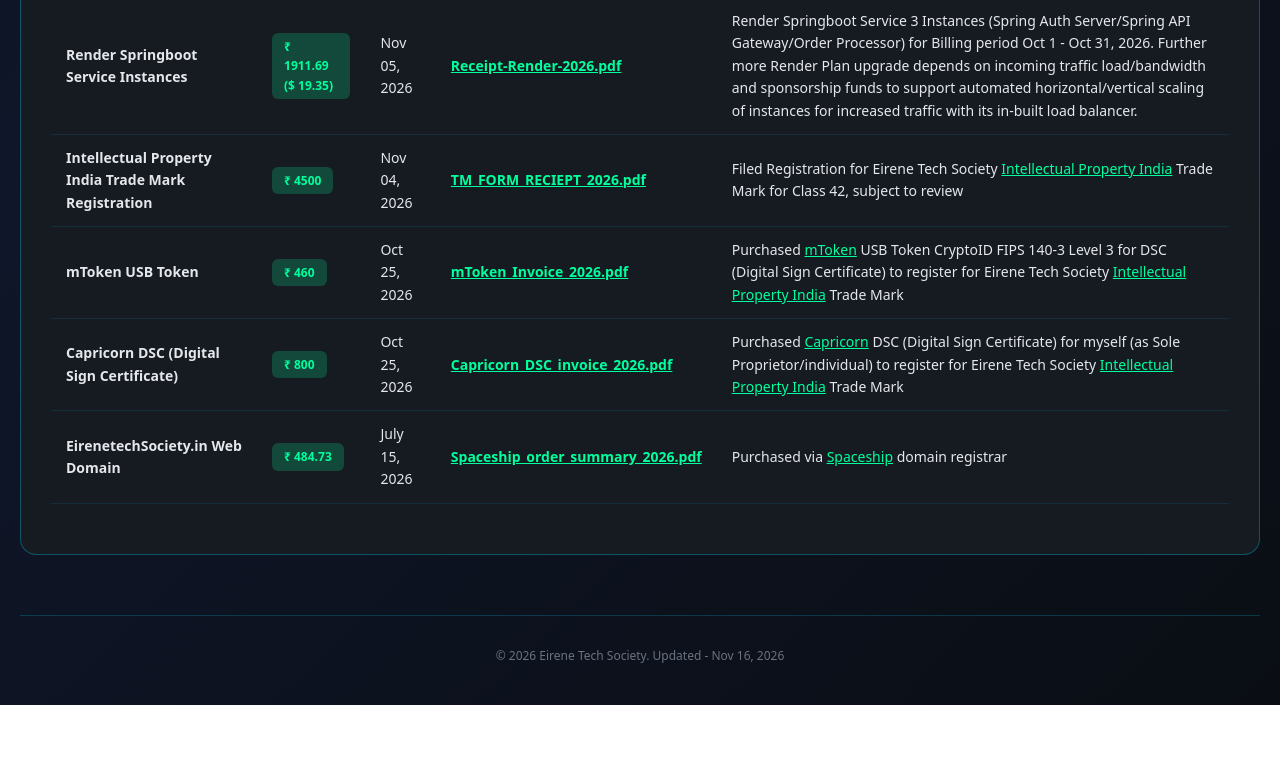
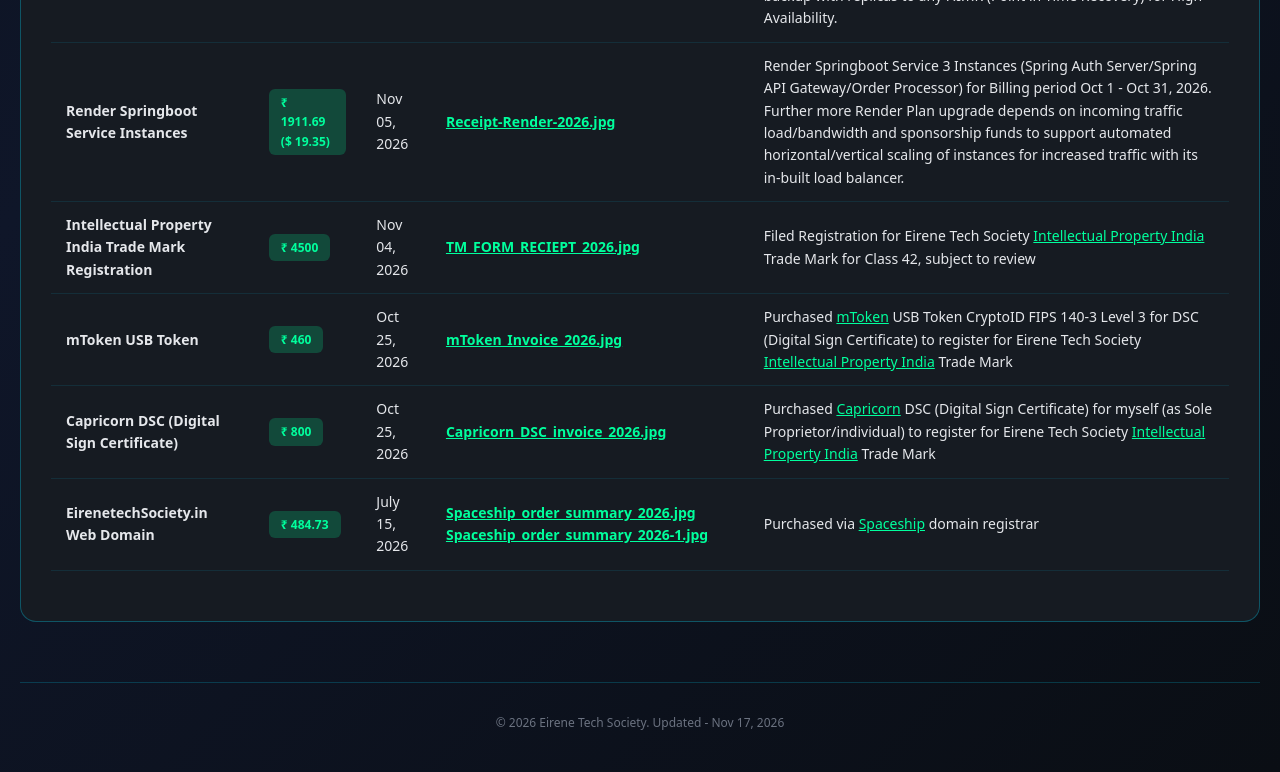
Before and after one commit to rahulkhare2088-ets/EireneTechSociety, a plain HTML site: page ets-platform-stats.html in a window 1280 px wide. Shown: the part 1592-2364 px from the top of the page. Before the commit the page ends 2297 px from the top, so only its background shows below. Drawn offline with Linux system fonts and the light colour scheme.

Commit message:
Update ets-platform-stats.html

```diff
--- a/ets-platform-stats.html
+++ b/ets-platform-stats.html
@@ -348,7 +348,7 @@
                             <td><strong>Render Springboot Service Instances</strong></td>
                             <td><span class="severity-badge severity-low">₹ 1911.69 ($ 19.35)</span></td>
                             <td>Nov 05, 2026</td>
-                            <td style="color: #00ff9d; font-weight: 700;"><a href="/Receipt-Render-2026.pdf" target="_blank">Receipt-Render-2026.pdf</a></td>
+                            <td style="color: #00ff9d; font-weight: 700;"><a href="/Receipt-Render-2026.jpg" target="_blank">Receipt-Render-2026.jpg</a></td>
                             <td>Render Springboot Service 3 Instances (Spring Auth Server/Spring API Gateway/Order Processor) for Billing period Oct 1 - Oct 31, 2026.
                             Further more Render Plan upgrade depends on incoming traffic load/bandwidth and sponsorship funds to support automated horizontal/vertical scaling
                             of instances for increased traffic with its in-built load balancer.
@@ -359,7 +359,7 @@
                             <td><strong>Intellectual Property India Trade Mark Registration</strong></td>
                             <td><span class="severity-badge severity-low">₹ 4500</span></td>
                             <td>Nov 04, 2026</td>
-                            <td style="color: #00ff9d; font-weight: 700;"><a href="/TM_FORM_RECIEPT_2026.pdf" target="_blank">TM_FORM_RECIEPT_2026.pdf</a></td>
+                            <td style="color: #00ff9d; font-weight: 700;"><a href="/TM_FORM_RECIEPT_2026.jpg" target="_blank">TM_FORM_RECIEPT_2026.jpg</a></td>
                             <td>Filed Registration for Eirene Tech Society <a href="https://www.ipindia.gov.in" target="_blank">Intellectual Property India</a> Trade Mark for Class 42, subject to review</td>
                         </tr>
 
@@ -367,7 +367,7 @@
                             <td><strong>mToken USB Token</strong></td>
                             <td><span class="severity-badge severity-low">₹ 460</span></td>
                             <td>Oct 25, 2026</td>
-                            <td style="color: #00ff9d; font-weight: 700;"><a href="/mToken_Invoice_2026.pdf" target="_blank">mToken_Invoice_2026.pdf</a></td>
+                            <td style="color: #00ff9d; font-weight: 700;"><a href="/mToken_Invoice_2026.jpg" target="_blank">mToken_Invoice_2026.jpg</a></td>
                             <td>Purchased <a href="https://mtokens.in" target="_blank">mToken</a> USB Token CryptoID FIPS 140-3 Level 3 for DSC (Digital Sign Certificate) to register for Eirene Tech Society <a href="https://www.ipindia.gov.in" target="_blank">Intellectual Property India</a> Trade Mark</td>
                         </tr>
 
@@ -375,7 +375,7 @@
                             <td><strong>Capricorn DSC (Digital Sign Certificate)</strong></td>
                             <td><span class="severity-badge severity-low">₹ 800</span></td>
                             <td>Oct 25, 2026</td>
-                            <td style="color: #00ff9d; font-weight: 700;"><a href="/Capricorn_DSC_invoice_2026.pdf" target="_blank">Capricorn_DSC_invoice_2026.pdf</a></td>
+                            <td style="color: #00ff9d; font-weight: 700;"><a href="/Capricorn_DSC_invoice_2026.jpg" target="_blank">Capricorn_DSC_invoice_2026.jpg</a></td>
                             <td>Purchased <a href="https://www.certificate.digital/" target="_blank">Capricorn</a> DSC (Digital Sign Certificate) for myself (as Sole Proprietor/individual) to register for Eirene Tech Society <a href="https://www.ipindia.gov.in" target="_blank">Intellectual Property India</a> Trade Mark</td>
                         </tr>
 
@@ -383,7 +383,9 @@
                             <td><strong>EirenetechSociety.in Web Domain</strong></td>
                             <td><span class="severity-badge severity-low">₹ 484.73</span></td>
                             <td>July 15, 2026</td>
-                            <td style="color: #00ff9d; font-weight: 700;"><a href="/Spaceship_order_summary_2026.pdf" target="_blank">Spaceship_order_summary_2026.pdf</a></td>
+                            <td style="color: #00ff9d; font-weight: 700;"><a href="/Spaceship_order_summary_2026.jpg" target="_blank">Spaceship_order_summary_2026.jpg</a>
+							<a href="/Spaceship_order_summary_2026-1.jpg" target="_blank">Spaceship_order_summary_2026-1.jpg</a>
+							</td>
                             <td>Purchased via <a href="https://www.spaceship.com" target="_blank">Spaceship</a> domain registrar</td>
                         </tr>
 
@@ -393,7 +395,7 @@
         </div>
 
         <div class="footer">
-            <p>© 2026 Eirene Tech Society. Updated - Nov 16, 2026</p>
+            <p>© 2026 Eirene Tech Society. Updated - Nov 17, 2026</p>
         </div>
     </div>
 </body>
```
